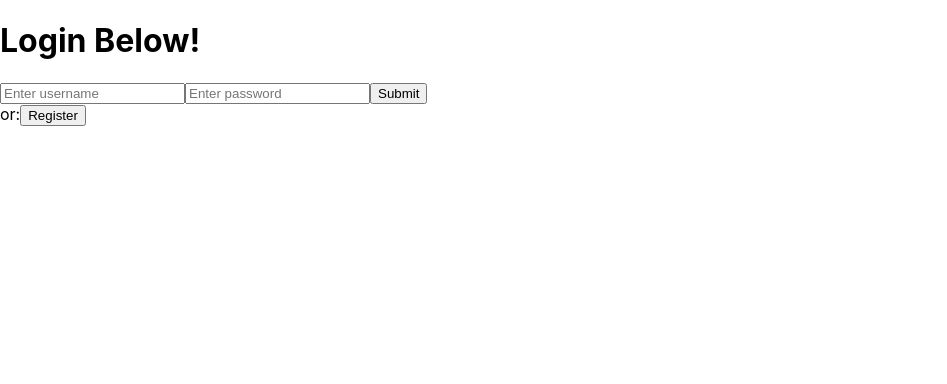
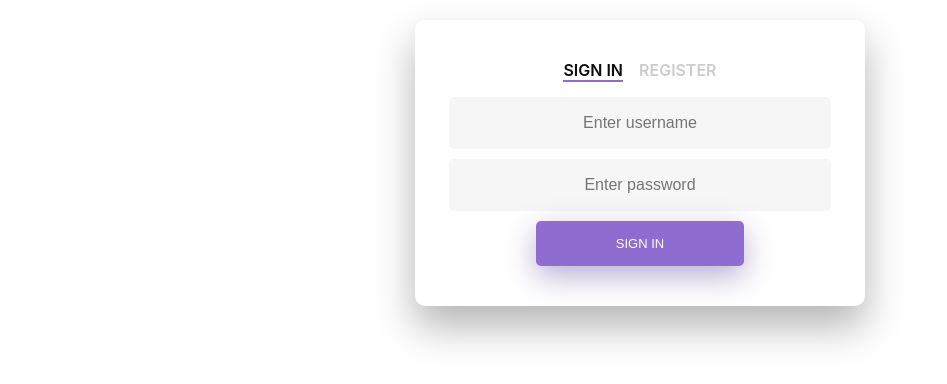
Before and after one commit to gitzhaq/vs-websocket-chat, a React (Create React App) app in the folder frontend/: page / in a window 1280 px wide. Shown: the top 384 px of the page, without its empty margins (0-947 px from the left). Built offline with nearby package versions, Linux system fonts and the light colour scheme; no server answers.

Commit message:
Login UI CSS

```diff
--- a/frontend/src/App.css
+++ b/frontend/src/App.css
@@ -36,3 +36,268 @@
 .rce-mbox {
   max-width: 60%;
 }
+
+
+/* TABS */
+
+h2 {
+  text-align: center;
+  font-size: 16px;
+  font-weight: 600;
+  text-transform: uppercase;
+  display:inline-block;
+  margin: 40px 8px 10px 8px;
+  color: #cccccc;
+}
+
+h2.inactive {
+  color: #cccccc;
+}
+
+h2.active {
+  color: #0d0d0d;
+  border-bottom: 2px solid #8f6cd0;
+}
+
+
+
+/* STRUCTURE */
+
+.wrapper {
+  display: flex;
+  align-items: center;
+  flex-direction: column;
+  justify-content: center;
+  width: 100%;
+  min-height: 100%;
+  padding: 20px;
+}
+
+#formContent {
+  -webkit-border-radius: 10px 10px 10px 10px;
+  border-radius: 10px 10px 10px 10px;
+  background: #fff;
+  padding: 30px;
+  width: 90%;
+  max-width: 450px;
+  position: relative;
+  padding: 0px;
+  -webkit-box-shadow: 0 30px 60px 0 rgba(0,0,0,0.3);
+  box-shadow: 0 20px 40px 0 rgba(0,0,0,0.3);
+  text-align: center;
+}
+
+/* FORM TYPOGRAPHY*/
+
+input[type=button], input[type=submit], input[type=reset]  {
+  background-color: #8f6cd0;
+  border: none;
+  color: white;
+  padding: 15px 80px;
+  text-align: center;
+  text-decoration: none;
+  display: inline-block;
+  text-transform: uppercase;
+  font-size: 13px;
+  -webkit-box-shadow: 0 10px 30px 0 rgba(81, 53, 133,0.4);
+  box-shadow: 0 10px 30px 0 rgba(81, 53, 133,0.4);
+  -webkit-border-radius: 5px 5px 5px 5px;
+  border-radius: 5px 5px 5px 5px;
+  margin: 5px 20px 40px 20px;
+  -webkit-transition: all 0.3s ease-in-out;
+  -moz-transition: all 0.3s ease-in-out;
+  -ms-transition: all 0.3s ease-in-out;
+  -o-transition: all 0.3s ease-in-out;
+  transition: all 0.3s ease-in-out;
+}
+
+input[type=button]:hover, input[type=submit]:hover, input[type=reset]:hover  {
+  background-color: #8f6cd0;
+}
+
+input[type=button]:active, input[type=submit]:active, input[type=reset]:active  {
+  -moz-transform: scale(0.95);
+  -webkit-transform: scale(0.95);
+  -o-transform: scale(0.95);
+  -ms-transform: scale(0.95);
+  transform: scale(0.95);
+}
+
+input[type=text] {
+  background-color: #f6f6f6;
+  border: none;
+  color: #0d0d0d;
+  padding: 15px 32px;
+  text-align: center;
+  text-decoration: none;
+  display: inline-block;
+  font-size: 16px;
+  margin: 5px;
+  width: 85%;
+  border: 2px solid #f6f6f6;
+  -webkit-transition: all 0.5s ease-in-out;
+  -moz-transition: all 0.5s ease-in-out;
+  -ms-transition: all 0.5s ease-in-out;
+  -o-transition: all 0.5s ease-in-out;
+  transition: all 0.5s ease-in-out;
+  -webkit-border-radius: 5px 5px 5px 5px;
+  border-radius: 5px 5px 5px 5px;
+}
+
+input[type=text]:focus {
+  background-color: #fff;
+  border-bottom: 2px solid #8f6cd0;
+}
+
+input[type=text]:placeholder {
+  color: #cccccc;
+}
+
+input[type=password] {
+  background-color: #f6f6f6;
+  border: none;
+  color: #0d0d0d;
+  padding: 15px 32px;
+  text-align: center;
+  text-decoration: none;
+  display: inline-block;
+  font-size: 16px;
+  margin: 5px;
+  width: 85%;
+  border: 2px solid #f6f6f6;
+  -webkit-transition: all 0.5s ease-in-out;
+  -moz-transition: all 0.5s ease-in-out;
+  -ms-transition: all 0.5s ease-in-out;
+  -o-transition: all 0.5s ease-in-out;
+  transition: all 0.5s ease-in-out;
+  -webkit-border-radius: 5px 5px 5px 5px;
+  border-radius: 5px 5px 5px 5px;
+}
+
+input[type=password]:focus {
+  background-color: #fff;
+  border-bottom: 2px solid #8f6cd0;
+}
+
+input[type=password]:placeholder {
+  color: #cccccc;
+}
+
+
+/* ANIMATIONS */
+
+/* Simple CSS3 Fade-in-down Animation */
+.fadeInDown {
+  -webkit-animation-name: fadeInDown;
+  animation-name: fadeInDown;
+  -webkit-animation-duration: 1s;
+  animation-duration: 1s;
+  -webkit-animation-fill-mode: both;
+  animation-fill-mode: both;
+}
+
+@-webkit-keyframes fadeInDown {
+  0% {
+    opacity: 0;
+    -webkit-transform: translate3d(0, -100%, 0);
+    transform: translate3d(0, -100%, 0);
+  }
+  100% {
+    opacity: 1;
+    -webkit-transform: none;
+    transform: none;
+  }
+}
+
+@keyframes fadeInDown {
+  0% {
+    opacity: 0;
+    -webkit-transform: translate3d(0, -100%, 0);
+    transform: translate3d(0, -100%, 0);
+  }
+  100% {
+    opacity: 1;
+    -webkit-transform: none;
+    transform: none;
+  }
+}
+
+/* Simple CSS3 Fade-in Animation */
+@-webkit-keyframes fadeIn { from { opacity:0; } to { opacity:1; } }
+@-moz-keyframes fadeIn { from { opacity:0; } to { opacity:1; } }
+@keyframes fadeIn { from { opacity:0; } to { opacity:1; } }
+
+.fadeIn {
+  opacity:0;
+  -webkit-animation:fadeIn ease-in 1;
+  -moz-animation:fadeIn ease-in 1;
+  animation:fadeIn ease-in 1;
+
+  -webkit-animation-fill-mode:forwards;
+  -moz-animation-fill-mode:forwards;
+  animation-fill-mode:forwards;
+
+  -webkit-animation-duration:1s;
+  -moz-animation-duration:1s;
+  animation-duration:1s;
+}
+
+.fadeIn.first {
+  -webkit-animation-delay: 0.4s;
+  -moz-animation-delay: 0.4s;
+  animation-delay: 0.4s;
+}
+
+.fadeIn.second {
+  -webkit-animation-delay: 0.6s;
+  -moz-animation-delay: 0.6s;
+  animation-delay: 0.6s;
+}
+
+.fadeIn.third {
+  -webkit-animation-delay: 0.8s;
+  -moz-animation-delay: 0.8s;
+  animation-delay: 0.8s;
+}
+
+.fadeIn.fourth {
+  -webkit-animation-delay: 1s;
+  -moz-animation-delay: 1s;
+  animation-delay: 1s;
+}
+
+/* Simple CSS3 Fade-in Animation */
+.underlineHover:after {
+  display: block;
+  left: 0;
+  bottom: -10px;
+  width: 0;
+  height: 2px;
+  background-color: #8f6cd0;
+  content: "";
+  transition: width 0.2s;
+}
+
+.underlineHover:hover {
+  color: #0d0d0d;
+}
+
+.underlineHover:hover:after{
+  width: 100%;
+}
+
+
+
+/* OTHERS */
+
+*:focus {
+  outline: none;
+}
+
+#icon {
+  width:60%;
+}
+
+* {
+  box-sizing: border-box;
+}
--- a/frontend/src/components/Authentication/Login.js
+++ b/frontend/src/components/Authentication/Login.js
@@ -45,18 +45,28 @@ class Login extends Component {
                 }
             }).catch(err => {
                 console.error(err);
-                alert('Error logging in please try again');
+                alert('Error signing in please try again');
             });
     };
 
     render() {
-        const currentActionText = this.state.isRegistering ? 'Register' : 'Login';
-        const otherActionText = this.state.isRegistering ? 'Login' : 'Register';
-
         return (
             <div>
-                <h1>{currentActionText} Below!</h1>
-                <form onSubmit={this.onSubmit}>
+                <div className="wrapper fadeInDown">
+                    <div id="formContent">
+                        <h2
+                          className={`${this.state.isRegistering ? "underlineHover inactive" : "active"}`}
+                          onClick={this.state.isRegistering ? this.onChangeAction.bind(this) : null}
+                        >
+                            Sign In
+                        </h2>
+                        <h2
+                          className={`${!this.state.isRegistering ? "underlineHover inactive" : "active"}`}
+                          onClick={!this.state.isRegistering ? this.onChangeAction.bind(this) : null}
+                        >
+                            Register
+                        </h2>
+                        <form  onSubmit={this.onSubmit}>
                             <input
                               type="text"
                               name="username"
@@ -73,11 +83,17 @@ class Login extends Component {
                               onChange={this.handleInputChange}
                               required
                             />
-                    <input type="submit" value="Submit"/>
+                            <input
+                              type="submit"
+                              className="fadeIn fourth"
+                              value={`${this.state.isRegistering ? "Register" : "Sign In"}`}
+                            />
                         </form>
-                or:
-                <button onClick={this.onChangeAction.bind(this)}>{otherActionText}</button>
                     </div>
+                </div>
+            </div>
+
+
         )
     }
 }
--- a/frontend/src/components/Authentication/Logout.js
+++ b/frontend/src/components/Authentication/Logout.js
@@ -12,7 +12,7 @@ class Logout extends Component {
     render() {
         return <Button
           color='white'
-          backgroundColor='#1D2D44'
+          backgroundColor='#8f6cd0'
           text='Logout'
           onClick={this.logout.bind(this)}
         />;
--- a/frontend/src/components/Chat/ChatInput.js
+++ b/frontend/src/components/Chat/ChatInput.js
@@ -38,7 +38,7 @@ class ChatInput extends Component {
           rightButtons={
             <Button
               color='white'
-              backgroundColor='#1D2D44'
+              backgroundColor='#8f6cd0'
               text='Senden'
               onClick={() => {
                 this.props.onSubmitMessage(this.state.message, new Date());
```
Lines whose indentation alone changed are shown as unchanged.
